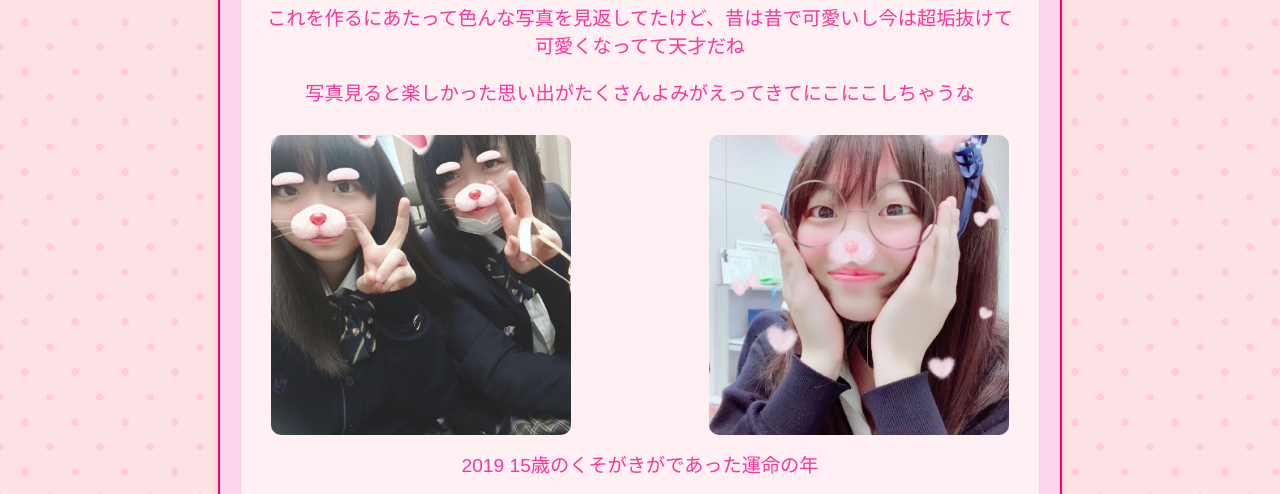
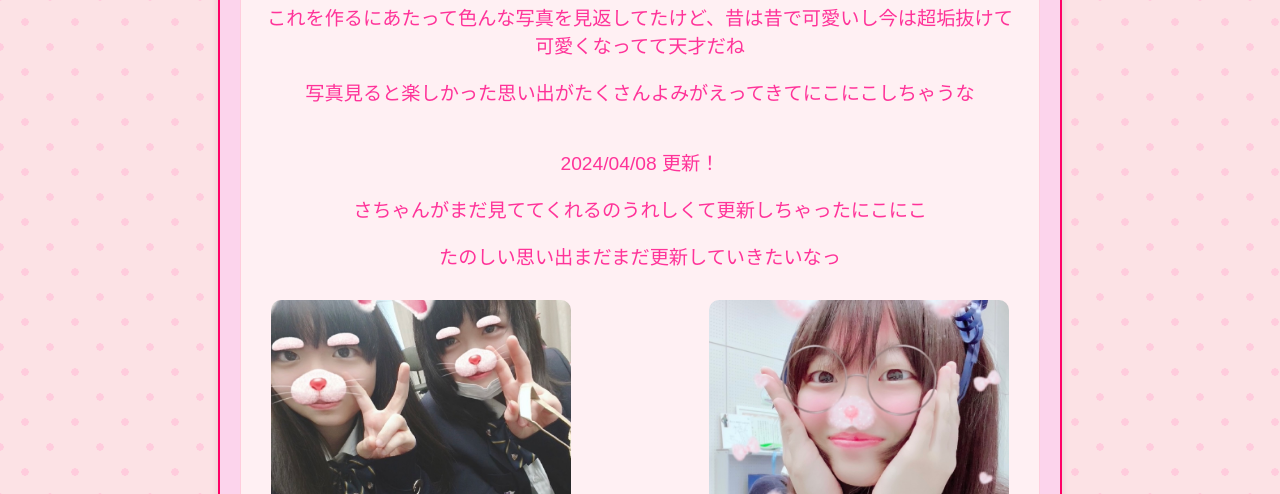
Before and after one commit to BirthdayGirls/BirthdayGirls.github.io, a plain HTML site: page index.html in a window 1280 px wide. Shown: the part 753-1247 px from the top of the page. Drawn offline with Linux system fonts and the light colour scheme; files whose address does not match are found by name; a web font is replaced by a local one.

Commit message:
Update index.html

```diff
--- a/index.html
+++ b/index.html
@@ -36,6 +36,10 @@
                     <p>さちゃんの20歳の誕生日だから豪華にしたくてテストの傍らチマチマと作ってたよ！！一からコード書いて頑張ったから喜んでもらえるといいなあ</p>
                     <p>これを作るにあたって色んな写真を見返してたけど、昔は昔で可愛いし今は超垢抜けて可愛くなってて天才だね</p>
                     <p>写真見ると楽しかった思い出がたくさんよみがえってきてにこにこしちゃうな</p>
+                    <br>
+                    <p>2024/04/08 更新！</p>
+                    <p>さちゃんがまだ見ててくれるのうれしくて更新しちゃったにこにこ</p>
+                    <p>たのしい思い出まだまだ更新していきたいなっ</p>
                     <div class="clickable-photo">
                         <div class="image-container">
                             <img src="images/photo9.jpg" alt="高校一年生のうちら">
```
